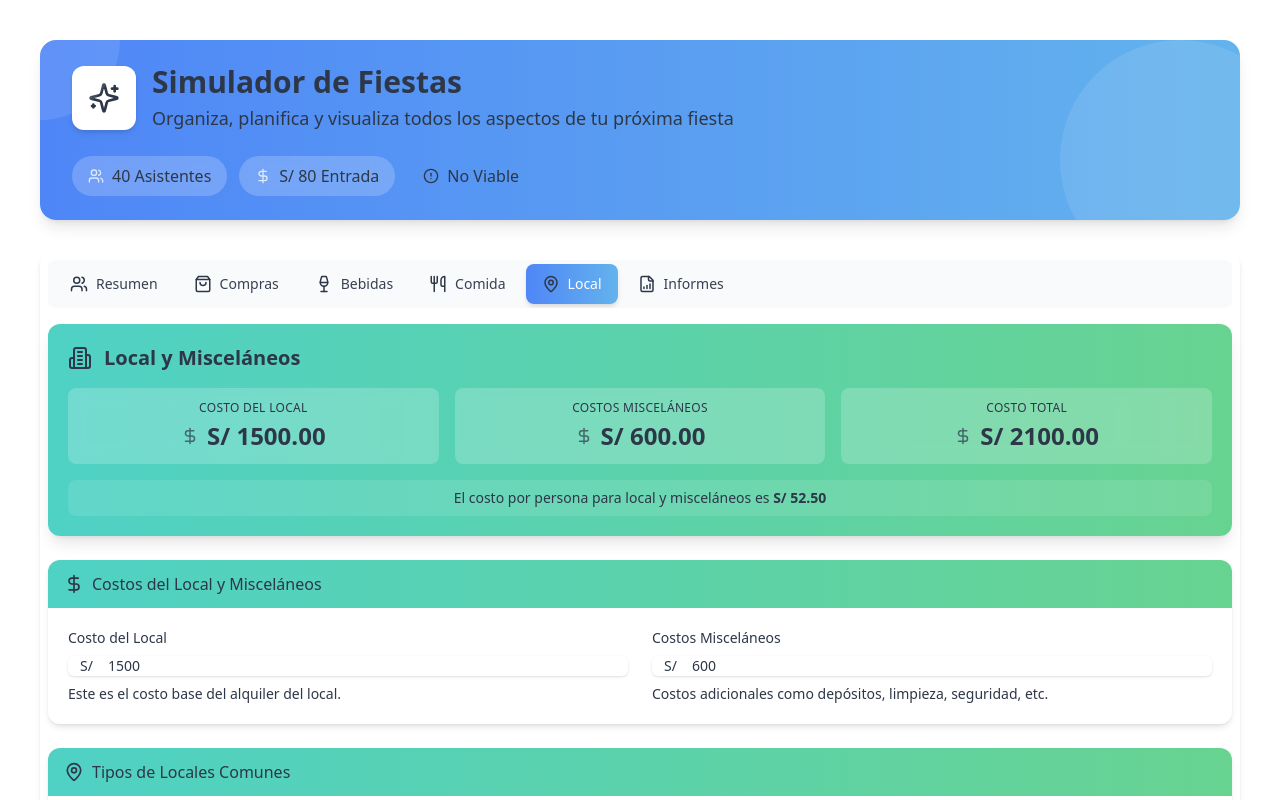
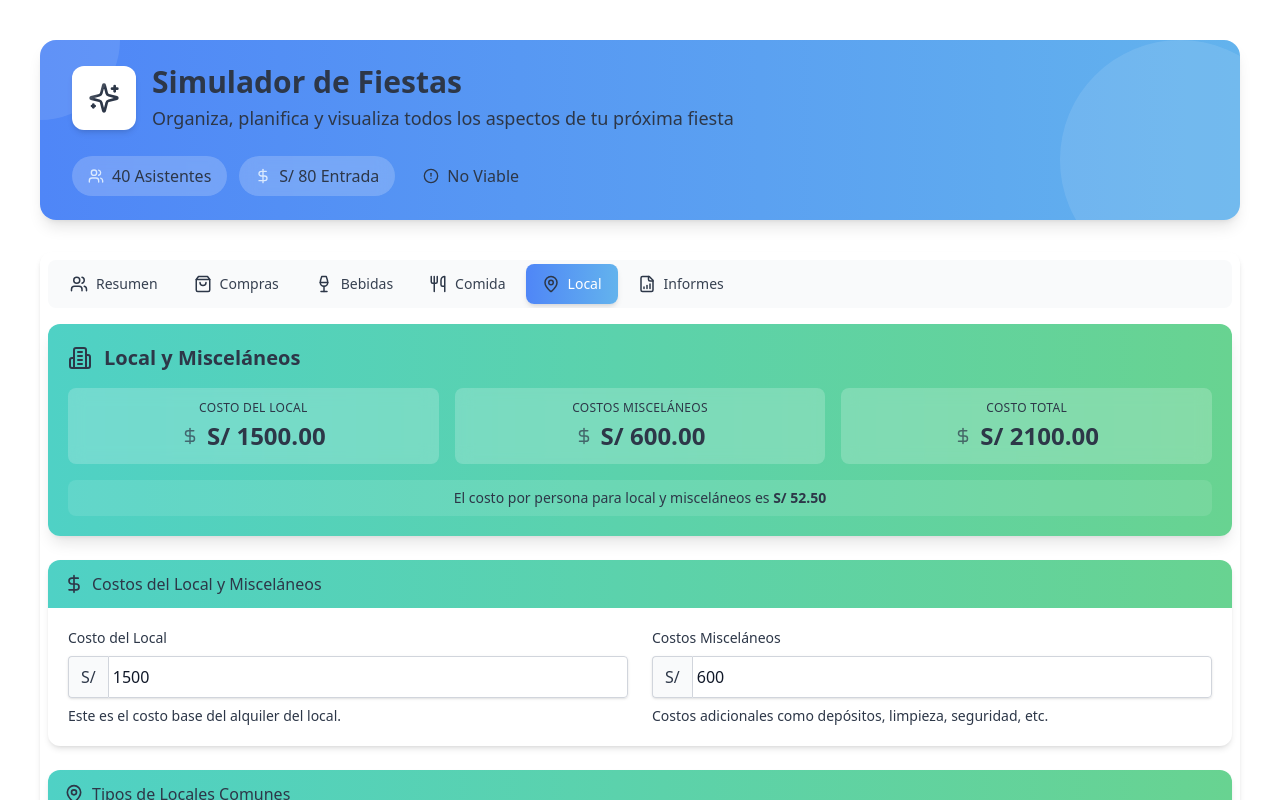
Before and after one commit to MRCORD/party-simulator, a Next.js app: page / in a window 1280 px wide. Both pictures are taken after a click on the tab "Local". Shown: the top 800 px of the page. Built offline with nearby package versions, Linux system fonts and the light colour scheme.

Commit message:
Refactor VenueTab component; enhance input styling for better usability and visual consistency

```diff
--- a/src/components/party/VenueTab.tsx
+++ b/src/components/party/VenueTab.tsx
@@ -126,13 +126,11 @@ const VenueTab: FC<VenueTabProps> = ({
           <div className="grid grid-cols-1 md:grid-cols-2 gap-6">
             <div>
               <label className="block text-sm font-medium text-gray-700 mb-2">Costo del Local</label>
-              <div className="relative mt-1 rounded-md shadow-sm">
-                <div className="absolute inset-y-0 left-0 pl-3 flex items-center pointer-events-none">
-                  <span className="text-gray-500 sm:text-sm">S/</span>
-                </div>
+              <div className="flex rounded shadow-sm">
+                <span className="inline-flex items-center rounded-l border border-r-0 border-gray-300 bg-gray-50 px-3 text-gray-500">S/</span>
                 <input
                   type="number"
-                  className="focus:ring-indigo-500 focus:border-indigo-500 block w-full pl-10 pr-12 sm:text-sm border-gray-300 rounded-md"
+                  className="block w-full rounded-r border border-gray-300 py-2 pl-1 pr-3 text-gray-900 focus:border-blue-500 focus:outline-none focus:ring-blue-500"
                   placeholder="0.00"
                   value={venueCost}
                   onChange={(e) => setVenueCost(parseFloat(e.target.value) || 0)}
@@ -146,13 +144,11 @@ const VenueTab: FC<VenueTabProps> = ({
 
             <div>
               <label className="block text-sm font-medium text-gray-700 mb-2">Costos Misceláneos</label>
-              <div className="relative mt-1 rounded-md shadow-sm">
-                <div className="absolute inset-y-0 left-0 pl-3 flex items-center pointer-events-none">
-                  <span className="text-gray-500 sm:text-sm">S/</span>
-                </div>
+              <div className="flex rounded shadow-sm">
+                <span className="inline-flex items-center rounded-l border border-r-0 border-gray-300 bg-gray-50 px-3 text-gray-500">S/</span>
                 <input
                   type="number"
-                  className="focus:ring-indigo-500 focus:border-indigo-500 block w-full pl-10 pr-12 sm:text-sm border-gray-300 rounded-md"
+                  className="block w-full rounded-r border border-gray-300 py-2 pl-1 pr-3 text-gray-900 focus:border-blue-500 focus:outline-none focus:ring-blue-500"
                   placeholder="0.00"
                   value={miscCosts}
                   onChange={(e) => setMiscCosts(parseFloat(e.target.value) || 0)}
```
